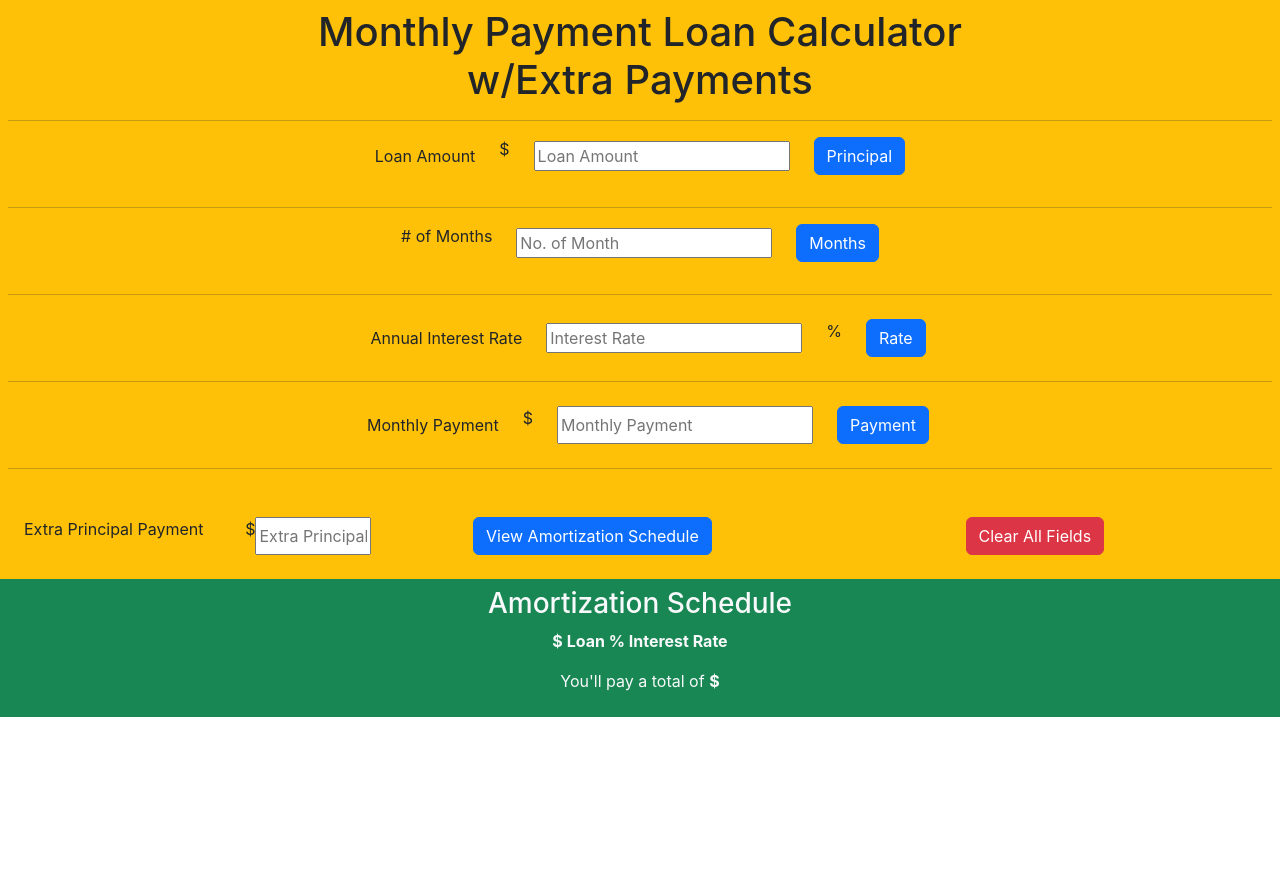
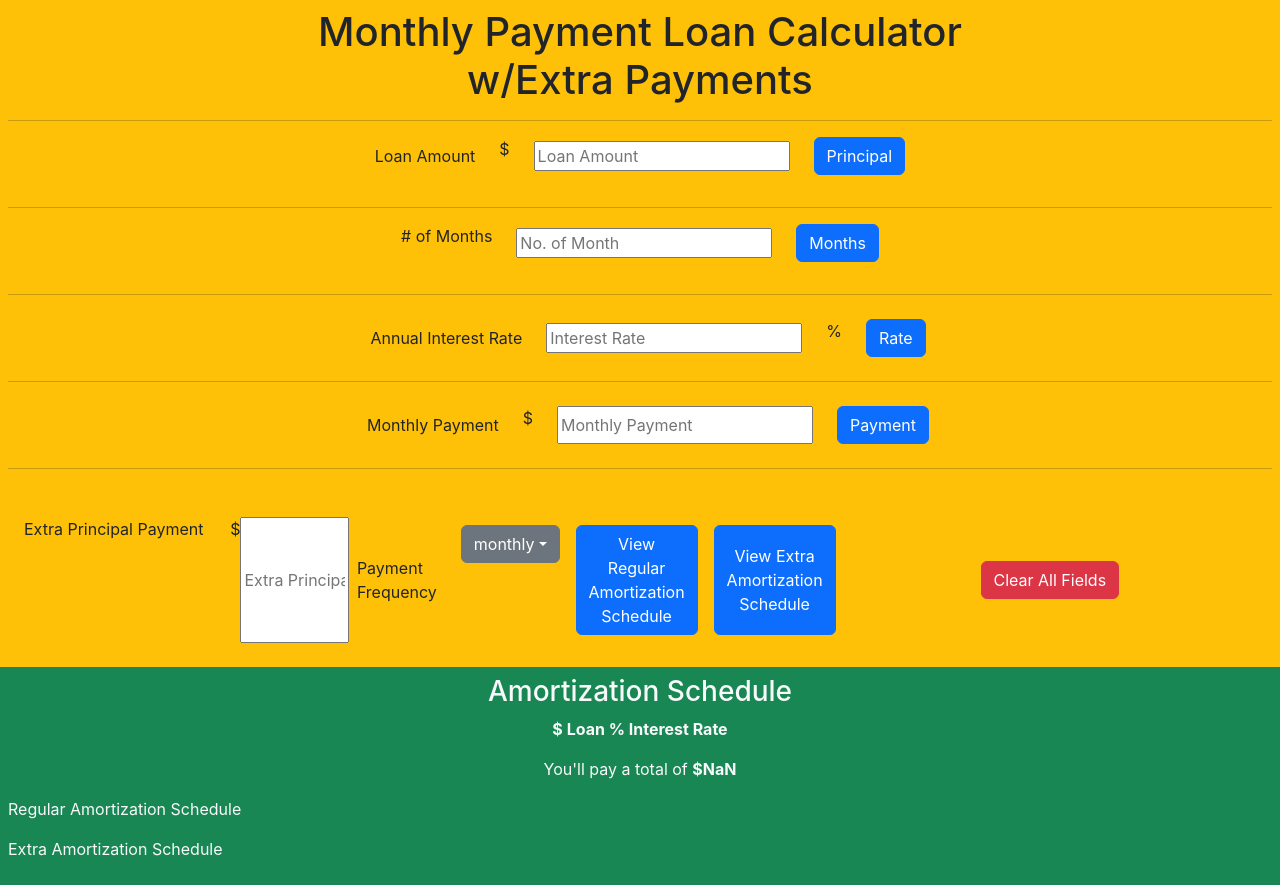
Before and after one commit to MuhammadUmarMalik/loan_Calculator_app, a React (Create React App) app: page / in a window 1280 px wide. Before the commit the page ends 800 px from the top, so only its background shows below. Built offline with nearby package versions, Linux system fonts and the light colour scheme.

Commit message:
make some new changes in code

```diff
--- a/src/App.js
+++ b/src/App.js
@@ -17,11 +17,13 @@ function App() {
   const [selectedYear, setSelectedYear] = useState("");
   const [startMonth, setStartMonth] = useState("");
   const [startYear, setStartYear] = useState("");
-  const [endMonth, setEndMonth] = useState("");
-  const [endYear, setEndYear] = useState("");
   const [amortizationSchedule, setAmortizationSchedule] = useState([]);
+  const [extraAmortizationSchedule, setExtraAmortizationSchedule] = useState(
+    []
+  );
   const [extraPrincipal, setExtraPrincipal] = useState("");
-
+  const [paymentFrequencyPreference, setPaymentFrequencyPreference] =
+    useState("monthly");
   const months = [
     "January",
     "February",
@@ -42,21 +44,6 @@ function App() {
     (_, index) => new Date().getFullYear() + index
   );
 
-  const handleMonthSelect = (month, type) => {
-    if (type === "start") {
-      setStartMonth(month);
-    } else {
-      setEndMonth(month);
-    }
-  };
-
-  const handleYearSelect = (year, type) => {
-    if (type === "start") {
-      setStartYear(year);
-    } else {
-      setEndYear(year);
-    }
-  };
   useEffect(() => {
     // This code will run after totalAmount state is updated
     console.log("Total Loan Payment updated:", totalAmount);
@@ -81,6 +68,7 @@ function App() {
     // console.log("numerator", numerator);
     const denominator = Math.pow(1 + monthlyInterestRate, numberOfPayments) - 1;
     // console.log("denominator", denominator);
+
     const monthlyPaymentValue = loanAmount * (numerator / denominator);
     // console.log("monthlypayment----->", monthlyPaymentValue);
     setMonthlyPayment(monthlyPaymentValue.toFixed(2));
@@ -97,6 +85,19 @@ function App() {
   function getCurrentYear() {
     return new Date().getFullYear();
   }
+  const handlePaymentFrequencySelect = () => {
+    switch (paymentFrequencyPreference) {
+      case "quarterly":
+        return 3;
+      case "semi-annually":
+        return 6;
+      case "annually":
+        return 12;
+      default:
+        return 1; // Monthly as default
+    }
+  };
+
   // generate Amortization Schedule
   const generateAmortizationSchedule = () => {
     const monthlyInterestRate = annualInterestRate / 100 / 12;
@@ -105,23 +106,28 @@ function App() {
       monthlyInterestRate * Math.pow(1 + monthlyInterestRate, numberOfPayments);
     const denominator = Math.pow(1 + monthlyInterestRate, numberOfPayments) - 1;
 
-    const monthlyPaymentValue = loanAmount * (numerator / denominator);
+    let monthlyPaymentValue = loanAmount * (numerator / denominator);
+    const paymentFrequency = handlePaymentFrequencySelect();
 
-    const monthlyPayment = calculateMonthlyPayment();
+    let monthlyPayment = calculateMonthlyPayment();
     setMonthlyPayment(monthlyPayment.toFixed(2));
 
     const totalAmount = (monthlyPayment * numberOfPayments).toFixed(2);
     // console.log("total loan payement", totalAmount);
     setTotalAmount(totalAmount);
 
-    const extraPrincipalValue = parseFloat(extraPrincipal) || 0;
+    // const extraPrincipalValue = parseFloat(extraPrincipal) || 0;
     const schedule = [];
     let remainingBalance = loanAmount;
     let count;
 
     for (let i = 1; i <= numMonths; i++) {
       const interestPaid = remainingBalance * monthlyInterestRate;
-      const principalPaid = monthlyPaymentValue - interestPaid;
+      let principalPaid = monthlyPaymentValue - interestPaid;
+      if (remainingBalance < principalPaid) {
+        principalPaid = remainingBalance;
+        monthlyPaymentValue = principalPaid + interestPaid; // Adjust monthly payment
+      }
       remainingBalance -= principalPaid;
       if (remainingBalance <= 0) {
         remainingBalance = 0; // Set remaining balance to zero if it becomes negative
@@ -131,7 +137,6 @@ function App() {
       schedule.push({
         count,
         month: months[(startMonth - 1 + i) % 12],
-        year,
         payment: monthlyPayment.toFixed(2),
         principalPaid: principalPaid.toFixed(2),
         interestPaid: interestPaid.toFixed(2),
@@ -143,7 +148,7 @@ function App() {
   };
 
   //extra principal schedule
-  // generate Amortization Schedule
+  // generate Extra Amortization Schedule
   const generateExtraAmortizationSchedule = () => {
     const monthlyInterestRate = annualInterestRate / 100 / 12;
     const numberOfPayments = numMonths;
@@ -151,9 +156,10 @@ function App() {
       monthlyInterestRate * Math.pow(1 + monthlyInterestRate, numberOfPayments);
     const denominator = Math.pow(1 + monthlyInterestRate, numberOfPayments) - 1;
     const extraPrincipalValue = parseFloat(extraPrincipal) || 0;
-    const monthlyPaymentValue =
+    const paymentFrequency = handlePaymentFrequencySelect();
+
+    let monthlyPaymentValue =
       loanAmount * (numerator / denominator) + extraPrincipalValue;
-
     const totalAmount = (monthlyPaymentValue * numberOfPayments).toFixed(2);
     setTotalAmount(totalAmount);
 
@@ -164,25 +170,36 @@ function App() {
 
     for (let i = 1; i <= numMonths; i++) {
       const interestPaid = remainingBalance * monthlyInterestRate;
-      const principalPaid = monthlyPaymentValue - interestPaid;
+      let principalPaid = monthlyPaymentValue - interestPaid;
+      if (remainingBalance < principalPaid) {
+        principalPaid = remainingBalance;
+        monthlyPaymentValue = principalPaid + interestPaid; // Adjust monthly payment
+      }
+
       remainingBalance -= principalPaid;
       if (remainingBalance <= 0) {
         remainingBalance = 0; // Set remaining balance to zero if it becomes negative
       }
       count = i;
       const year = years[Math.floor((startMonth - 1 + i) / 12) % years.length];
+      if (
+        monthlyPaymentValue !== 0 ||
+        principalPaid !== 0 ||
+        interestPaid !== 0 ||
+        remainingBalance !== 0
+      ) {
         schedule.push({
           count,
           month: months[(startMonth - 1 + i) % 12],
-        year,
           payment: monthlyPaymentValue.toFixed(2),
           principalPaid: principalPaid.toFixed(2),
           interestPaid: interestPaid.toFixed(2),
           remainingBalance: remainingBalance.toFixed(2),
         });
       }
+    }
 
-    setAmortizationSchedule(schedule);
+    setExtraAmortizationSchedule(schedule);
   };
   return (
     <div className="w-100 d-flex flex-column align-items-center justify-content-center ">
@@ -277,80 +294,53 @@ function App() {
               onChange={(e) => setExtraPrincipal(e.target.value)}
             />
             <div className="d-flex w-100 align-item-center justify-content-center">
-              {/* <Dropdown>
+              <div className="d-flex w-100 align-item-center justify-content-center gap-4 m-2">
+                <label className="align-self-center">Payment Frequency</label>
+                <Dropdown>
                   <Dropdown.Toggle variant="secondary">
-                  {startMonth || "Select Month"}
+                    {paymentFrequencyPreference || "Select Frequency"}
                   </Dropdown.Toggle>
                   <Dropdown.Menu>
-                  {months.map((month, index) => (
                     <Dropdown.Item
-                      key={index}
-                      onClick={() => handleMonthSelect(month, "start")}
+                      onClick={() => handlePaymentFrequencySelect("monthly")}
                     >
-                      {month}
+                      Monthly
                     </Dropdown.Item>
-                  ))}
+                    <Dropdown.Item
+                      onClick={() => handlePaymentFrequencySelect("quarterly")}
+                    >
+                      Quarterly
+                    </Dropdown.Item>
+                    <Dropdown.Item
+                      onClick={() =>
+                        handlePaymentFrequencySelect("semi-annually")
+                      }
+                    >
+                      Semi-Annually
+                    </Dropdown.Item>
+                    <Dropdown.Item
+                      onClick={() => handlePaymentFrequencySelect("annually")}
+                    >
+                      Annually
+                    </Dropdown.Item>
                   </Dropdown.Menu>
                 </Dropdown>
-              <Dropdown>
-                <Dropdown.Toggle variant="secondary">
-                  {startYear || "Select Year"}
-                </Dropdown.Toggle>
-                <Dropdown.Menu>
-                  {years.map((year, index) => (
-                    <Dropdown.Item
-                      key={index}
-                      onClick={() => handleYearSelect(year, "start")}
-                    >
-                      {year}
-                    </Dropdown.Item>
-                  ))}
-                </Dropdown.Menu>
-              </Dropdown>
-
-              <label className="align-self-center">to</label>
-              <Dropdown>
-                <Dropdown.Toggle variant="secondary">
-                  {endMonth || "Select Month"}
-                </Dropdown.Toggle>
-                <Dropdown.Menu>
-                  {months.map((month, index) => (
-                    <Dropdown.Item
-                      key={index}
-                      onClick={() => handleMonthSelect(month, "end")}
-                    >
-                      {month}
-                    </Dropdown.Item>
-                  ))}
-                </Dropdown.Menu>
-              </Dropdown>
-
-              <Dropdown>
-                <Dropdown.Toggle variant="secondary">
-                  {endYear || "Select Year"}
-                </Dropdown.Toggle>
-                <Dropdown.Menu>
-                  {years.map((year, index) => (
-                    <Dropdown.Item
-                      key={index}
-                      onClick={() => handleYearSelect(year, "end")}
-                    >
-                      {year}
-                    </Dropdown.Item>
-                  ))}
-                </Dropdown.Menu>
-              </Dropdown> */}
+              </div>
+              {/* ... (other components) */}
 
               <button
                 type="button"
-                class="btn btn-primary "
-                onClick={
-                  extraPrincipal === 0
-                    ? generateAmortizationSchedule
-                    : generateExtraAmortizationSchedule
-                }
+                class="btn btn-primary m-2"
+                onClick={generateAmortizationSchedule}
               >
-                View Amortization Schedule
+                View Regular Amortization Schedule
+              </button>
+              <button
+                type="button"
+                class="btn btn-primary m-2"
+                onClick={generateExtraAmortizationSchedule}
+              >
+                View Extra Amortization Schedule
               </button>
             </div>
             <div className="w-100 d-flex align-items-center justify-content-center">
@@ -368,8 +358,6 @@ function App() {
                   setSelectedYear("");
                   setStartMonth("");
                   setStartYear("");
-                  setEndMonth("");
-                  setEndYear("");
                   setAmortizationSchedule([]);
                   setExtraPrincipal("");
                   setTotalAmount(0.0);
@@ -391,15 +379,18 @@ function App() {
           </b>
         </p>
         <p className="text-center">
-          You'll pay a total of <strong>${totalAmount}</strong>
+          You'll pay a total of{" "}
+          <strong>${totalAmount - extraPrincipal * numMonths}</strong>
         </p>
+        <div className="flex justify-content-around">
+          <div>
+            <p>Regular Amortization Schedule</p>
             {amortizationSchedule.length > 0 && (
               <table class="table p-2">
                 <thead>
                   <tr>
                     <th scope="col">Sr.No#</th>
                     <th scope="col">Month</th>
-                <th scope="col">Year</th>
                     <th scope="col">Payment</th>
                     <th scope="col">Principal Paid</th>
                     <th scope="col">Interest Paid</th>
@@ -411,7 +402,6 @@ function App() {
                     <tr key={entry.month} scope="row">
                       <td>{entry.count}</td>
                       <td>{entry.month}</td>
-                  <td>{entry.year}</td>
                       <td>${entry.payment}</td>
                       <td>${entry.principalPaid}</td>
                       <td>${entry.interestPaid}</td>
@@ -444,13 +434,78 @@ function App() {
                 <p>
                   <b>Total Payment Paid: $</b>
                   {amortizationSchedule
-                .reduce((total, entry) => total + parseFloat(entry.payment), 0)
+                    .reduce(
+                      (total, entry) => total + parseFloat(entry.payment),
+                      0
+                    )
+                    .toFixed(2)}
+                </p>
+              </div>
+            )}
+          </div>
+          <div>
+            <p>Extra Amortization Schedule</p>
+            {extraAmortizationSchedule.length > 0 && (
+              <table class="table p-2">
+                <thead>
+                  <tr>
+                    <th scope="col">Sr.No#</th>
+                    <th scope="col">Month</th>
+                    <th scope="col">Payment</th>
+                    <th scope="col">Principal Paid</th>
+                    <th scope="col">Interest Paid</th>
+                    <th scope="col">Remaining Balance</th>
+                  </tr>
+                </thead>
+                <tbody>
+                  {extraAmortizationSchedule.map((entry) => (
+                    <tr key={entry.month} scope="row">
+                      <td>{entry.count}</td>
+                      <td>{entry.month}</td>
+                      <td>${entry.payment}</td>
+                      <td>${entry.principalPaid}</td>
+                      <td>${entry.interestPaid}</td>
+                      <td>${entry.remainingBalance}</td>
+                    </tr>
+                  ))}
+                </tbody>
+              </table>
+            )}
+            {extraAmortizationSchedule.length > 0 && (
+              <div className="text-center">
+                <p>
+                  <b>Total Principal Paid: $</b>
+                  {extraAmortizationSchedule
+                    .reduce(
+                      (total, entry) => total + parseFloat(entry.principalPaid),
+                      0
+                    )
+                    .toFixed(2)}
+                </p>
+                <p>
+                  <b>Total Interest Paid: $</b>
+                  {extraAmortizationSchedule
+                    .reduce(
+                      (total, entry) => total + parseFloat(entry.interestPaid),
+                      0
+                    )
+                    .toFixed(2)}
+                </p>
+                <p>
+                  <b>Total Payment Paid: $</b>
+                  {extraAmortizationSchedule
+                    .reduce(
+                      (total, entry) => total + parseFloat(entry.payment),
+                      0
+                    )
                     .toFixed(2)}
                 </p>
               </div>
             )}
           </div>
         </div>
+      </div>
+    </div>
   );
 }
 
```
Lines whose indentation alone changed are shown as unchanged.
